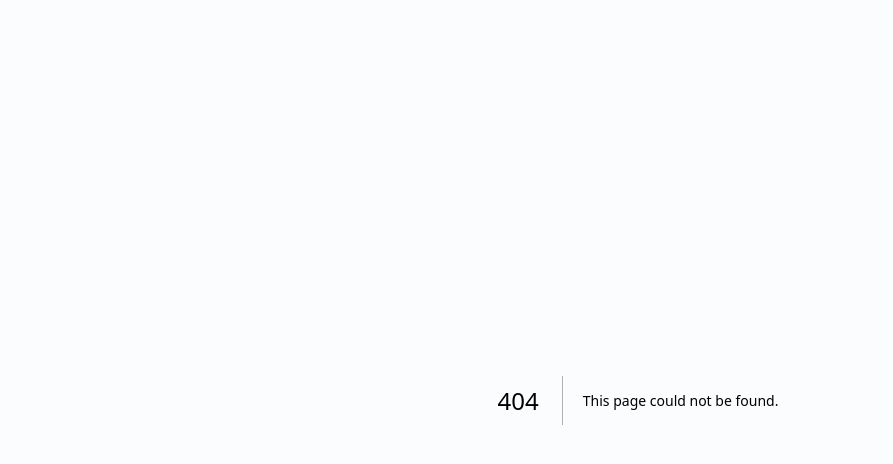
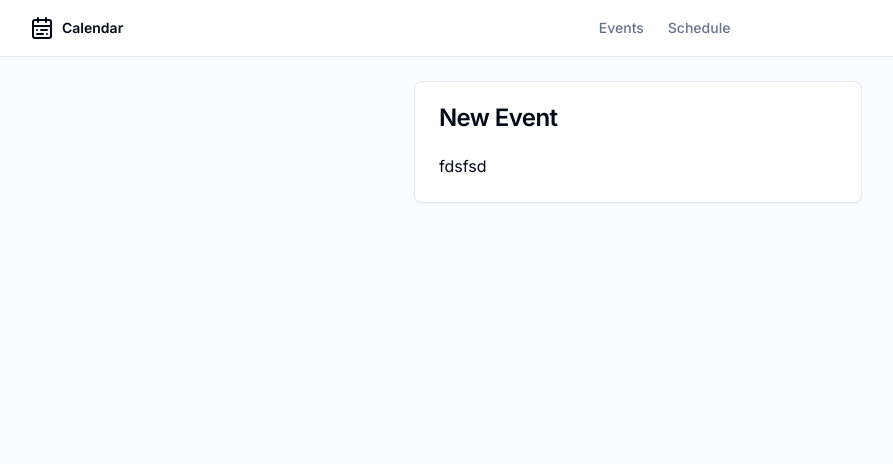
Before and after one commit to afhiya/calendly-clone, a Next.js app: page /events/new in a window 1280 px wide. Before the commit this address had no page. Shown: the top 464 px of the page, without its empty margins (2-895 px from the left). Built offline with nearby package versions, Linux system fonts and the light colour scheme.

Commit message:
feat: Event Page

```diff
--- /dev/null
+++ b/src/app/(private)/events/new/page.tsx
@@ -0,0 +1,12 @@
+import { Card, CardContent, CardHeader, CardTitle } from "@/components/ui/card";
+
+export default function NewEventPage() {
+  return (
+    <Card className="max-w-md mx-auto">
+      <CardHeader>
+        <CardTitle>New Event</CardTitle>
+      </CardHeader>
+      <CardContent>fdsfsd</CardContent>
+    </Card>
+  )
+}
--- a/src/app/(private)/events/page.tsx
+++ b/src/app/(private)/events/page.tsx
@@ -1,10 +1,47 @@
-import { UserButton } from "@clerk/nextjs";
+import { Button } from "@/components/ui/button";
+import { db } from "@/drizzle/db";
+import { auth } from "@clerk/nextjs/server";
+import { CalendarPlus, CalendarRange } from "lucide-react";
+import Link from "next/link";
 
-export default function EventsPage() {
-  return(
+export default async function EventsPage() {
+  const { userId, redirectToSignIn } = await auth();
+
+  if (userId == null) redirectToSignIn();
+
+  const events = await db.query.EventTable.findMany({
+    where: ({ clerkUserId }, { eq }) => eq(clerkUserId, userId),
+    orderBy: ({ createdAt }, { desc }) => desc(createdAt),
+  });
+
+  return (
     <>
-      <h1>Your in Events Page</h1>
-      <UserButton/>
+      <div className="flex gap-4 items-baseline">
+        <h1 className="text-3xl lg:text-4xl xl:text-5xl font-semibold mb-6">
+          Events
+        </h1>
+        <Button asChild>
+          <Link href="/events/new">
+            <CalendarPlus className="mr-4 size-6" />
+            New Event
+          </Link>
+        </Button>
+      </div>
+      {events.length > 0 ? (
+        <h1>Events</h1>
+      ) : (
+        <div className="flex flex-col items-center gap-4">
+          <CalendarRange className="size-16 mx-auto" />
+          You do not have any events yet. Create your first event to get.
+          Started!!!
+          <Button size="lg" className="text-lg" asChild>
+            <Link href="/events/new">
+              <CalendarPlus className="mr-4 size-6" />
+              New Event
+            </Link>
+          </Button>
+        </div>
+      )}
     </>
-  )
+  );
 }
--- a/src/app/(private)/layout.tsx
+++ b/src/app/(private)/layout.tsx
@@ -1,10 +1,25 @@
+import { NavLink } from "@/components/NavLink";
+import { UserButton } from "@clerk/nextjs";
+import { CalendarRange } from "lucide-react";
 import { ReactNode } from "react";
 
 export default function PrivateLayout({ children }: { children: ReactNode}){
   return(
     <>
-      <header></header>
-      <main>{ children }</main>
+      <header className="flex py-2 border-b bg-card ">
+        <nav className="font-medium flex items-center text-sm gap-6 container">
+          <div className="flex items-center gap-2 font-semibold mr-auto">
+            <CalendarRange className="size-6" />
+            <span className="sr-only md:not-sr-only">Calendar</span>
+          </div>
+          <NavLink href="/events">Events</NavLink>
+          <NavLink href="/schedule">Schedule</NavLink>
+          <div className="ml-auto size-10">
+            <UserButton appearance={{ elements: { userButtonAvatarBox: "size-full"}}} />
+          </div>
+        </nav>
+      </header>
+      <main className="container mx-auto my-6">{ children }</main>
     </>
   )
 }
--- /dev/null
+++ b/src/components/NavLink.tsx
@@ -0,0 +1,23 @@
+"use client";
+
+import { cn } from "@/lib/utils";
+import Link from "next/link";
+import { usePathname } from "next/navigation";
+import { ComponentProps } from "react";
+
+export function NavLink({ className, ...props }: ComponentProps<typeof Link>) {
+  const path = usePathname();
+  const isActive = path === props.href;
+
+  return (
+    <Link
+      {...props}
+      className={cn(
+        "transition-colors",
+        isActive
+          ? "text-foreground"
+          : "text-muted-foreground hover:text-foreground"
+      )}
+    />
+  );
+}
--- /dev/null
+++ b/src/components/ui/card.tsx
@@ -0,0 +1,79 @@
+import * as React from "react"
+
+import { cn } from "@/lib/utils"
+
+const Card = React.forwardRef<
+  HTMLDivElement,
+  React.HTMLAttributes<HTMLDivElement>
+>(({ className, ...props }, ref) => (
+  <div
+    ref={ref}
+    className={cn(
+      "rounded-lg border bg-card text-card-foreground shadow-sm",
+      className
+    )}
+    {...props}
+  />
+))
+Card.displayName = "Card"
+
+const CardHeader = React.forwardRef<
+  HTMLDivElement,
+  React.HTMLAttributes<HTMLDivElement>
+>(({ className, ...props }, ref) => (
+  <div
+    ref={ref}
+    className={cn("flex flex-col space-y-1.5 p-6", className)}
+    {...props}
+  />
+))
+CardHeader.displayName = "CardHeader"
+
+const CardTitle = React.forwardRef<
+  HTMLDivElement,
+  React.HTMLAttributes<HTMLDivElement>
+>(({ className, ...props }, ref) => (
+  <div
+    ref={ref}
+    className={cn(
+      "text-2xl font-semibold leading-none tracking-tight",
+      className
+    )}
+    {...props}
+  />
+))
+CardTitle.displayName = "CardTitle"
+
+const CardDescription = React.forwardRef<
+  HTMLDivElement,
+  React.HTMLAttributes<HTMLDivElement>
+>(({ className, ...props }, ref) => (
+  <div
+    ref={ref}
+    className={cn("text-sm text-muted-foreground", className)}
+    {...props}
+  />
+))
+CardDescription.displayName = "CardDescription"
+
+const CardContent = React.forwardRef<
+  HTMLDivElement,
+  React.HTMLAttributes<HTMLDivElement>
+>(({ className, ...props }, ref) => (
+  <div ref={ref} className={cn("p-6 pt-0", className)} {...props} />
+))
+CardContent.displayName = "CardContent"
+
+const CardFooter = React.forwardRef<
+  HTMLDivElement,
+  React.HTMLAttributes<HTMLDivElement>
+>(({ className, ...props }, ref) => (
+  <div
+    ref={ref}
+    className={cn("flex items-center p-6 pt-0", className)}
+    {...props}
+  />
+))
+CardFooter.displayName = "CardFooter"
+
+export { Card, CardHeader, CardFooter, CardTitle, CardDescription, CardContent }
--- a/src/drizzle/db.ts
+++ b/src/drizzle/db.ts
@@ -1,5 +1,6 @@
 import { drizzle } from "drizzle-orm/neon-http";
 import { neon } from "@neondatabase/serverless";
+import * as schema from "./schema";
 
 const sql = neon(process.env.DATABASE_URL!);
-export const db = drizzle({ client: sql });
+export const db = drizzle({ client: sql, schema });
--- a/tailwind.config.ts
+++ b/tailwind.config.ts
@@ -9,6 +9,13 @@ const config: Config = {
     "./src/app/**/*.{js,ts,jsx,tsx,mdx}",
   ],
   theme: {
+		container:{
+			center: true,
+			padding: "2rem",
+			screens:{
+				"2xl": "1400px"
+			}
+		},
   	extend: {
 			fontFamily: {
 				sans: ["var(--font-sans)", ...fontFamily.sans]
```
